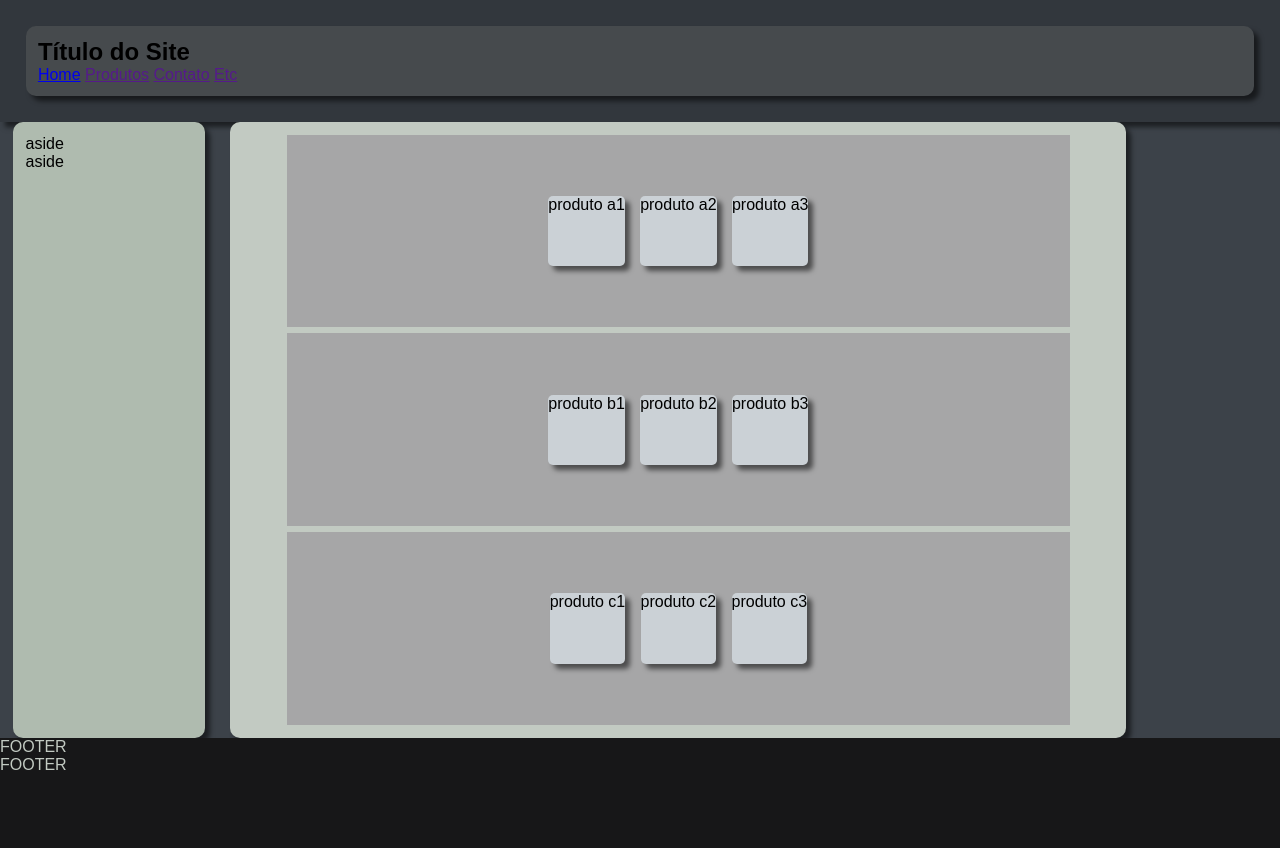
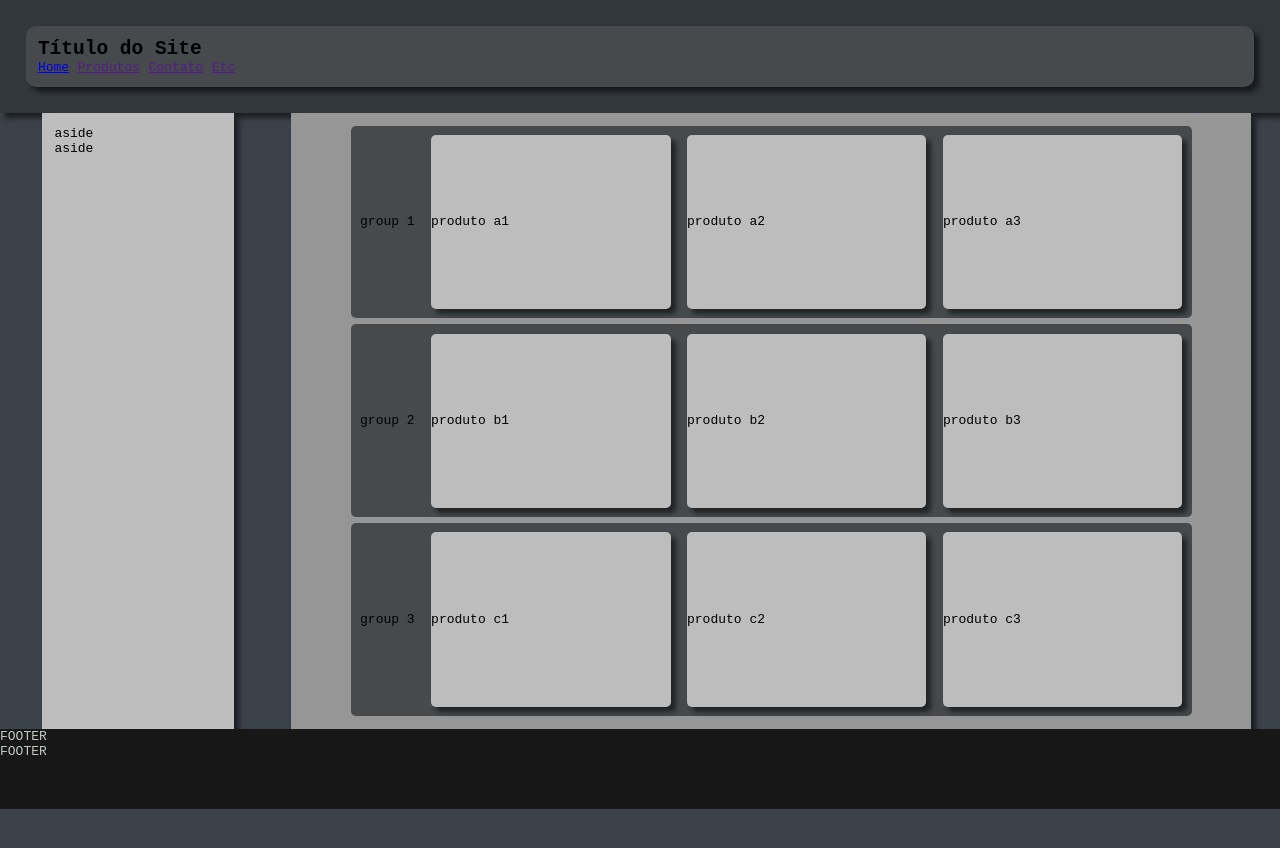
Before and after one commit to Iago-Peres/FrontEnd-Senac, a plain HTML site: page exercicios/ex04/index.html in a window 1280 px wide. After the commit the page ends 809 px from the top, so only its background shows below. Drawn offline with Linux system fonts and the light colour scheme.

Commit message:
div container

```diff
--- a/exercicios/ex04/index.html
+++ b/exercicios/ex04/index.html
@@ -22,28 +22,32 @@
             </nav>
         </section>
     </header>
-
+    <div class="container">
         <aside>
             <p>aside <br>aside <br></p>
         </aside>
 
         <main>
             <section id="product-section">
+                <p>group 1</p>
                 <article id="prod">produto a1</article>
                 <article id="prod">produto a2</article>
                 <article id="prod">produto a3</article>
             </section>
             <section id="product-section">
+                <p>group 2</p>
                 <article id="prod">produto b1</article>
                 <article id="prod">produto b2</article>
                 <article id="prod">produto b3</article>
             </section>
             <section id="product-section">
+                <p>group 3</p>
                 <article id="prod">produto c1</article>
                 <article id="prod">produto c2</article>
                 <article id="prod">produto c3</article>
             </section>
         </main>
+    </div>
 
     <footer>
         <p>FOOTER <br> FOOTER</p>
--- a/exercicios/ex04/style.css
+++ b/exercicios/ex04/style.css
@@ -6,12 +6,19 @@
 
 body {
     background-color: #3c4249;
-    font-family: Arial;
+    font-family: monospace;
+    display: flex;
+    flex-direction: column;
+    flex-wrap: wrap;
+    gap: 2%;
+}
+
+.container{
     display: flex;
     flex-direction: row;
-    flex-wrap: wrap;
-    align-items: center;
-    gap: 2%;
+    justify-self:stretch;
+    align-content:center;
+    justify-content: space-around;
 }
 
 header {
@@ -21,53 +28,62 @@ header {
     box-shadow: 5px 5px 5px rgba(0, 0, 0, 0.541);
 }
 
-.header-section{
+.header-section {
     background-color: #464a4d;
     border-radius: 10px;
     padding: 1%;
     box-shadow: 5px 5px 5px rgba(0, 0, 0, 0.541);
 }
 
-.header-section nav{
-    width: fit-content;
-
-}
-
+nav,
+ul,
 li{
-    display: inline-block;
+    display: flex;
+    flex-direction: row;
+    justify-content: space-between;
+    text-decoration: none;
+    gap: 5%;
 }
 
 main {
     display: flex;
-    flex-wrap:initial;
-    flex-direction:column;
+    flex-direction: column;
     align-items: center;
-    width: 70%;
+    width: 75%;
     height: 77vh;
     padding: 1%;
     gap: 1%;
-    border-radius: 10px;
-    background-color: #c2cac2;
+    border-radius: 0px;
+    background-color: #969696;
     box-shadow: 5px 5px 5px rgba(0, 0, 0, 0.541);
 }
 
-#product-section{
+#product-section {
+    flex: 1;
     display: flex;
     align-items: center;
-    justify-content: center;
-    background-color: #a6a6a7;
+    justify-content: space-evenly;
+    background-color: #464a4d;
+    gap: 2%;
     padding: 1%;
-    gap: 2%;
     width: 90%;
     height: 33%;
+    border-radius: 5px;
 }
 
-#prod{
-    width:fit-content;
-    height: 40%;
+#prod {
+    justify-content: center;
+    align-content: center;
+    align-self: stretch;
+    flex: 1;
     border-radius: 5px;
-    background-color: #cbd1d6;
+    background-color: #bdbdbd;
     box-shadow: 5px 5px 5px rgba(0, 0, 0, 0.541);
+}
+
+#prod:hover {
+    background-color: rgb(231, 231, 231);
+    scale: 1.05;
 }
 
 aside {
@@ -78,14 +94,14 @@ aside {
     padding: 1%;
     width: 15%;
     height: 77vh;
-    border-radius: 10px;
+    border-radius: 0px;
     box-shadow: 5px 5px 5px rgba(0, 0, 0, 0.541);
-    background-color: #afbbaf;
+    background-color: #bebebe;
 }
 
-footer{
+footer {
     background-color: #171718;
     color: #c2cac2;
     width: 100%;
-    height: 15vh;
+    height: 10vh;
 }
```
Lines whose indentation alone changed are shown as unchanged.
